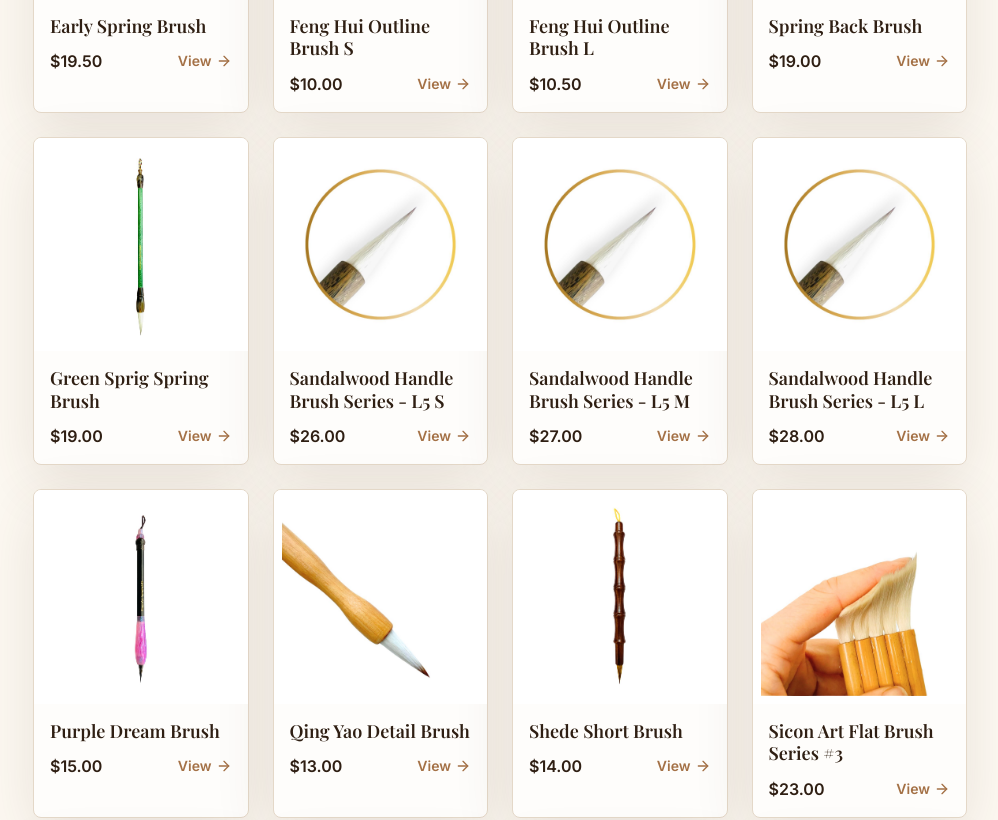
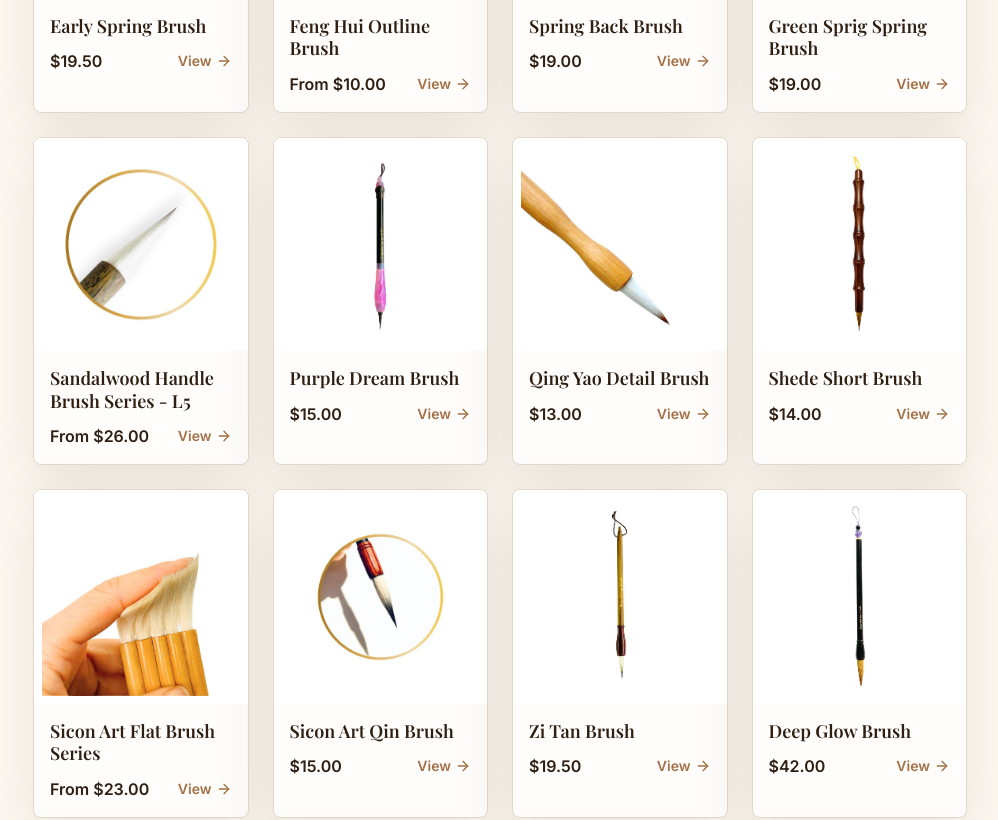
Before and after one commit to Dinu-Sri/siconart-commerce, a Next.js app: page /en/shop in a window 1280 px wide. Shown: the part 1820-2640 px from the top of the page, without its empty margins (281-1279 px from the left). Built offline with nearby package versions, Linux system fonts and the light colour scheme; a web font is replaced by a local one.

Commit message:
Group same brushes of different sizes into product variants.

```diff
--- a/src/app/[locale]/products/[slug]/page.tsx
+++ b/src/app/[locale]/products/[slug]/page.tsx
@@ -1,19 +1,21 @@
 import Link from "next/link";
-import { notFound } from "next/navigation";
+import { notFound, redirect } from "next/navigation";
 import { CheckCircle2, MessageCircle } from "lucide-react";
 import { getLocale, getTranslations, setRequestLocale } from "next-intl/server";
-import { formatProductPrice, getProduct, isPurchasable, products } from "@/data/products";
+import { getProduct, products } from "@/data/products";
 import type { Locale } from "@/i18n/routing";
 import { localeHref } from "@/lib/nav";
 import { pickCardThumbnail, withProductImages } from "@/lib/product-images";
 import { Button } from "@/components/ui/button";
 import { ProductCard } from "@/components/storefront/product-card";
 import { ProductGallery } from "@/components/storefront/product-gallery";
-import { AddToCartButton } from "@/components/commerce/add-to-cart-button";
-import { OrderMinimumProgress } from "@/components/commerce/order-minimum-progress";
+import { ProductPurchase } from "@/components/commerce/product-purchase";
 
 export function generateStaticParams() {
-  return products.map((product) => ({ slug: product.slug }));
+  return products.flatMap((product) => [
+    { slug: product.slug },
+    ...(product.legacySlugs ?? []).map((legacySlug) => ({ slug: legacySlug }))
+  ]);
 }
 
 export default async function ProductPage({
@@ -27,8 +29,10 @@ export default async function ProductPage({
   const t = await getTranslations("product");
   const catalogProduct = getProduct(slug);
   if (!catalogProduct) notFound();
+  if (catalogProduct.slug !== slug) {
+    redirect(localeHref(activeLocale, `/products/${catalogProduct.slug}`));
+  }
   const product = withProductImages(catalogProduct);
-  const purchasable = isPurchasable(product);
 
   const related = products
     .filter((item) => item.slug !== product.slug && item.uses.some((use) => product.uses.includes(use)))
@@ -43,30 +47,11 @@ export default async function ProductPage({
         <div>
           <p className="eyebrow">{product.category}</p>
           <h1 className="mt-3 font-serif text-5xl font-semibold">{product.name}</h1>
-          <p className="mt-4 text-2xl font-semibold">{formatProductPrice(product.priceCents, product.currency)}</p>
           <p className="mt-5 text-lg leading-8 text-muted-foreground">{product.description}</p>
 
-          {product.variants && (
-            <div className="mt-7">
-              <h2 className="text-sm font-bold uppercase tracking-[0.18em] text-muted-foreground">{t("options")}</h2>
-              <div className="mt-3 flex flex-wrap gap-3">
-                {product.variants.map((variant) => (
-                  <span key={variant.sku} className="rounded-full border bg-surface px-4 py-2 text-sm font-semibold">
-                    {variant.name} - {formatProductPrice(variant.priceCents)}
-                  </span>
-                ))}
-              </div>
-            </div>
-          )}
+          <ProductPurchase product={product} addLabel={t("addToCart")} />
 
-          <div className="mt-8 flex flex-col gap-3 sm:flex-row">
-            {purchasable ? (
-              <AddToCartButton sku={product.sku} label={t("addToCart")} />
-            ) : (
-              <Button type="button" size="lg" disabled>
-                Coming soon
-              </Button>
-            )}
+          <div className="mt-3">
             <Button asChild variant="secondary" size="lg">
               <Link href={localeHref(activeLocale, "/contact")}>
                 <MessageCircle className="h-5 w-5" />
@@ -74,12 +59,6 @@ export default async function ProductPage({
               </Link>
             </Button>
           </div>
-
-          {purchasable && (
-            <div className="mt-4">
-              <OrderMinimumProgress amountCents={product.priceCents} />
-            </div>
-          )}
 
           <div className="mt-8 grid gap-3 sm:grid-cols-3">
             {["handmade", "secure", "returns"].map((key) => (
--- /dev/null
+++ b/src/components/commerce/product-purchase.tsx
@@ -0,0 +1,62 @@
+"use client";
+
+import { useMemo, useState } from "react";
+import type { Product } from "@/data/products";
+import { formatProductPrice, isPurchasable } from "@/data/products";
+import { AddToCartButton } from "@/components/commerce/add-to-cart-button";
+import { OrderMinimumProgress } from "@/components/commerce/order-minimum-progress";
+import { Button } from "@/components/ui/button";
+import { cn } from "@/lib/utils";
+
+export function ProductPurchase({ product, addLabel }: { product: Product; addLabel: string }) {
+  const variants = product.variants ?? [];
+  const [selectedSku, setSelectedSku] = useState(variants[0]?.sku ?? product.sku);
+  const selected = useMemo(
+    () => variants.find((variant) => variant.sku === selectedSku) ?? { sku: product.sku, name: product.name, priceCents: product.priceCents },
+    [product, selectedSku, variants]
+  );
+  const purchasable = isPurchasable(product) && selected.priceCents > 0;
+
+  return (
+    <div>
+      {variants.length > 0 && (
+        <div className="mt-7">
+          <h2 className="text-sm font-bold uppercase tracking-[0.18em] text-muted-foreground">Size</h2>
+          <div className="mt-3 flex flex-wrap gap-3">
+            {variants.map((variant) => (
+              <button
+                key={variant.sku}
+                type="button"
+                onClick={() => setSelectedSku(variant.sku)}
+                className={cn(
+                  "rounded-full border px-4 py-2 text-sm font-semibold transition",
+                  variant.sku === selectedSku ? "border-primary bg-primary text-primary-foreground" : "bg-surface hover:border-primary/50"
+                )}
+              >
+                {variant.name}
+              </button>
+            ))}
+          </div>
+        </div>
+      )}
+
+      <p className="mt-6 text-2xl font-semibold">{formatProductPrice(selected.priceCents, product.currency)}</p>
+
+      <div className="mt-8 flex flex-col gap-3 sm:flex-row">
+        {purchasable ? (
+          <AddToCartButton sku={selected.sku} label={addLabel} />
+        ) : (
+          <Button type="button" size="lg" disabled>
+            Coming soon
+          </Button>
+        )}
+      </div>
+
+      {purchasable && (
+        <div className="mt-4">
+          <OrderMinimumProgress amountCents={selected.priceCents} />
+        </div>
+      )}
+    </div>
+  );
+}
--- a/src/components/storefront/product-card.tsx
+++ b/src/components/storefront/product-card.tsx
@@ -3,7 +3,7 @@ import Link from "next/link";
 import { ArrowRight } from "lucide-react";
 import type { Locale } from "@/i18n/routing";
 import type { Product } from "@/data/products";
-import { formatProductPrice, isPurchasable } from "@/data/products";
+import { formatCardPrice, isPurchasable } from "@/data/products";
 import { localeHref } from "@/lib/nav";
 
 export function ProductCard({
@@ -36,7 +36,7 @@ export function ProductCard({
         <h3 className="font-serif text-lg font-semibold leading-tight">{product.name}</h3>
         <div className="mt-3 flex items-center justify-between gap-3">
           <span className={`font-semibold ${purchasable ? "" : "text-primary"}`}>
-            {formatProductPrice(product.priceCents, product.currency)}
+            {formatCardPrice(product)}
           </span>
           <span className="inline-flex items-center gap-1 text-sm font-semibold text-primary">
             View <ArrowRight className="h-4 w-4" />
--- a/src/data/products.ts
+++ b/src/data/products.ts
@@ -25,6 +25,8 @@ export type Product = {
   featured?: boolean;
   /** ISO date the product was added to the public catalog. Newer dates appear in New Arrivals. */
   addedAt?: string;
+  legacySlugs?: string[];
+  imageFolders?: string[];
   variants?: Array<{
     sku: string;
     name: string;
@@ -397,12 +399,12 @@ export const products: Product[] = [
     }
   },
   {
-    sku: "SA-19-S",
-    slug: "feng-hui-outline-brush-s",
-    name: "Feng Hui Outline Brush S",
+    sku: "SA-19",
+    slug: "feng-hui-outline-brush",
+    name: "Feng Hui Outline Brush",
     category: "Detail Brushes",
     summary: "A fine-control brush for precise lines, finishing marks, edges, and expressive detail work.",
-    description: "Feng Hui Outline Brush S is designed for fine marks, edges, lettering, branches, figures, and finishing details. It gives watercolor artists a focused point and responsive control for the final moments of a painting.",
+    description: "Feng Hui Outline Brush is designed for fine marks, edges, lettering, branches, figures, and finishing details. It gives watercolor artists a focused point and responsive control for the final moments of a painting.",
     priceCents: 1000,
     currency: "USD",
     images: ["/products/feng-hui-outline-brush-s/feature.jpg"],
@@ -410,27 +412,12 @@ export const products: Product[] = [
     handle: "short",
     feel: "springy",
     level: "beginner",
-    specs: {
-      "Best for": "Fine detail, edges, line work",
-      "Brush type": "Detail Brushes",
-      "Handle": "Short handle",
-      "Feel": "Springy"
-    }
-  },
-  {
-    sku: "SA-19-L",
-    slug: "feng-hui-outline-brush-l",
-    name: "Feng Hui Outline Brush L",
-    category: "Detail Brushes",
-    summary: "A fine-control brush for precise lines, finishing marks, edges, and expressive detail work.",
-    description: "Feng Hui Outline Brush L is designed for fine marks, edges, lettering, branches, figures, and finishing details. It gives watercolor artists a focused point and responsive control for the final moments of a painting.",
-    priceCents: 1050,
-    currency: "USD",
-    images: ["/products/feng-hui-outline-brush-l/feature.jpg"],
-    uses: ["detail", "line-and-wash"],
-    handle: "short",
-    feel: "springy",
-    level: "beginner",
+    legacySlugs: ["feng-hui-outline-brush-s", "feng-hui-outline-brush-l"],
+    imageFolders: ["feng-hui-outline-brush-s", "feng-hui-outline-brush-l"],
+    variants: [
+      { sku: "SA-19-S", name: "S", priceCents: 1000, image: "/products/feng-hui-outline-brush-s/feature.jpg" },
+      { sku: "SA-19-L", name: "L", priceCents: 1050, image: "/products/feng-hui-outline-brush-l/feature.jpg" }
+    ],
     specs: {
       "Best for": "Fine detail, edges, line work",
       "Brush type": "Detail Brushes",
@@ -481,12 +468,12 @@ export const products: Product[] = [
     }
   },
   {
-    sku: "SA-35-S",
-    slug: "sandalwood-handle-brush-series-l5-s",
-    name: "Sandalwood Handle Brush Series - L5 S",
+    sku: "SA-35",
+    slug: "sandalwood-handle-brush-series-l5",
+    name: "Sandalwood Handle Brush Series - L5",
     category: "Master Grade Brushes",
     summary: "A refined Sicon Art brush for expressive watercolor control, generous water holding, and studio work.",
-    description: "Sandalwood Handle Brush Series - L5 S is a refined brush for artists who want expressive range, water control, and a more distinctive traditional brush character. It is suited to studio work, washes, details, and confident watercolor handling.",
+    description: "Sandalwood Handle Brush Series - L5 is a refined brush for artists who want expressive range, water control, and a more distinctive traditional brush character. It is suited to studio work, washes, details, and confident watercolor handling.",
     priceCents: 2600,
     currency: "USD",
     images: ["/products/sandalwood-handle-brush-series-l5-s/feature.jpg"],
@@ -494,48 +481,21 @@ export const products: Product[] = [
     handle: "long",
     feel: "balanced",
     level: "professional",
-    specs: {
-      "Best for": "Expressive watercolor and studio work",
-      "Brush type": "Master Grade Brushes",
-      "Handle": "Long handle",
-      "Feel": "Balanced"
-    }
-  },
-  {
-    sku: "SA-35-M",
-    slug: "sandalwood-handle-brush-series-l5-m",
-    name: "Sandalwood Handle Brush Series - L5 M",
-    category: "Master Grade Brushes",
-    summary: "A refined Sicon Art brush for expressive watercolor control, generous water holding, and studio work.",
-    description: "Sandalwood Handle Brush Series - L5 M is a refined brush for artists who want expressive range, water control, and a more distinctive traditional brush character. It is suited to studio work, washes, details, and confident watercolor handling.",
-    priceCents: 2700,
-    currency: "USD",
-    images: ["/products/sandalwood-handle-brush-series-l5-m/feature.jpg"],
-    uses: ["wash", "studio", "detail"],
-    handle: "long",
-    feel: "balanced",
-    level: "professional",
-    specs: {
-      "Best for": "Expressive watercolor and studio work",
-      "Brush type": "Master Grade Brushes",
-      "Handle": "Long handle",
-      "Feel": "Balanced"
-    }
-  },
-  {
-    sku: "SA-35-L",
-    slug: "sandalwood-handle-brush-series-l5-l",
-    name: "Sandalwood Handle Brush Series - L5 L",
-    category: "Master Grade Brushes",
-    summary: "A refined Sicon Art brush for expressive watercolor control, generous water holding, and studio work.",
-    description: "Sandalwood Handle Brush Series - L5 L is a refined brush for artists who want expressive range, water control, and a more distinctive traditional brush character. It is suited to studio work, washes, details, and confident watercolor handling.",
-    priceCents: 2800,
-    currency: "USD",
-    images: ["/products/sandalwood-handle-brush-series-l5-l/feature.jpg"],
-    uses: ["wash", "studio", "detail"],
-    handle: "long",
-    feel: "balanced",
-    level: "professional",
+    legacySlugs: [
+      "sandalwood-handle-brush-series-l5-s",
+      "sandalwood-handle-brush-series-l5-m",
+      "sandalwood-handle-brush-series-l5-l"
+    ],
+    imageFolders: [
+      "sandalwood-handle-brush-series-l5-s",
+      "sandalwood-handle-brush-series-l5-m",
+      "sandalwood-handle-brush-series-l5-l"
+    ],
+    variants: [
+      { sku: "SA-35-S", name: "S", priceCents: 2600, image: "/products/sandalwood-handle-brush-series-l5-s/feature.jpg" },
+      { sku: "SA-35-M", name: "M", priceCents: 2700, image: "/products/sandalwood-handle-brush-series-l5-m/feature.jpg" },
+      { sku: "SA-35-L", name: "L", priceCents: 2800, image: "/products/sandalwood-handle-brush-series-l5-l/feature.jpg" }
+    ],
     specs: {
       "Best for": "Expressive watercolor and studio work",
       "Brush type": "Master Grade Brushes",
@@ -608,12 +568,12 @@ export const products: Product[] = [
     }
   },
   {
-    sku: "SA-11#3",
-    slug: "sicon-art-flat-brush-series-3",
-    name: "Sicon Art Flat Brush Series #3",
+    sku: "SA-11",
+    slug: "sicon-art-flat-brush-series",
+    name: "Sicon Art Flat Brush Series",
     category: "Flat Brushes",
     summary: "A handcrafted flat brush for crisp edges, broad strokes, and controlled watercolor shapes.",
-    description: "Sicon Art Flat Brush Series #3 helps artists build clean edges, broader passages, architectural shapes, and controlled washes. It is a useful Sicon Art option for painters who want a different mark from pointed round brushes.",
+    description: "Sicon Art Flat Brush Series helps artists build clean edges, broader passages, architectural shapes, and controlled washes. It is a useful Sicon Art option for painters who want a different mark from pointed round brushes.",
     priceCents: 2300,
     currency: "USD",
     images: ["/products/sicon-art-flat-brush-series-3/feature.jpg"],
@@ -621,48 +581,13 @@ export const products: Product[] = [
     handle: "short",
     feel: "springy",
     level: "enthusiast",
-    specs: {
-      "Best for": "Flat washes, edges, shapes",
-      "Brush type": "Flat Brushes",
-      "Handle": "Short handle",
-      "Feel": "Springy"
-    }
-  },
-  {
-    sku: "SA-11#5",
-    slug: "sicon-art-flat-brush-series-5",
-    name: "Sicon Art Flat Brush Series #5",
-    category: "Flat Brushes",
-    summary: "A handcrafted flat brush for crisp edges, broad strokes, and controlled watercolor shapes.",
-    description: "Sicon Art Flat Brush Series #5 helps artists build clean edges, broader passages, architectural shapes, and controlled washes. It is a useful Sicon Art option for painters who want a different mark from pointed round brushes.",
-    priceCents: 2900,
-    currency: "USD",
-    images: ["/products/sicon-art-flat-brush-series-5/feature.jpg"],
-    uses: ["flat", "wash", "sketching"],
-    handle: "short",
-    feel: "springy",
-    level: "enthusiast",
-    specs: {
-      "Best for": "Flat washes, edges, shapes",
-      "Brush type": "Flat Brushes",
-      "Handle": "Short handle",
-      "Feel": "Springy"
-    }
-  },
-  {
-    sku: "SA-11#7",
-    slug: "sicon-art-flat-brush-series-7",
-    name: "Sicon Art Flat Brush Series #7",
-    category: "Flat Brushes",
-    summary: "A handcrafted flat brush for crisp edges, broad strokes, and controlled watercolor shapes.",
-    description: "Sicon Art Flat Brush Series #7 helps artists build clean edges, broader passages, architectural shapes, and controlled washes. It is a useful Sicon Art option for painters who want a different mark from pointed round brushes.",
-    priceCents: 3200,
-    currency: "USD",
-    images: ["/products/sicon-art-flat-brush-series-7/feature.jpg"],
-    uses: ["flat", "wash", "sketching"],
-    handle: "short",
-    feel: "springy",
-    level: "enthusiast",
+    legacySlugs: ["sicon-art-flat-brush-series-3", "sicon-art-flat-brush-series-5", "sicon-art-flat-brush-series-7"],
+    imageFolders: ["sicon-art-flat-brush-series-3", "sicon-art-flat-brush-series-5", "sicon-art-flat-brush-series-7"],
+    variants: [
+      { sku: "SA-11#3", name: "#3", priceCents: 2300, image: "/products/sicon-art-flat-brush-series-3/feature.jpg" },
+      { sku: "SA-11#5", name: "#5", priceCents: 2900, image: "/products/sicon-art-flat-brush-series-5/feature.jpg" },
+      { sku: "SA-11#7", name: "#7", priceCents: 3200, image: "/products/sicon-art-flat-brush-series-7/feature.jpg" }
+    ],
     specs: {
       "Best for": "Flat washes, edges, shapes",
       "Brush type": "Flat Brushes",
@@ -798,12 +723,12 @@ export const products: Product[] = [
     }
   },
   {
-    sku: "SA-32-S",
-    slug: "suhan-brush-s",
-    name: "SuHan Brush  S",
+    sku: "SA-32",
+    slug: "suhan-brush",
+    name: "SuHan Brush",
     category: "Master Grade Brushes",
     summary: "A refined Sicon Art brush for expressive watercolor control, generous water holding, and studio work.",
-    description: "SuHan Brush  S is a refined brush for artists who want expressive range, water control, and a more distinctive traditional brush character. It is suited to studio work, washes, details, and confident watercolor handling.",
+    description: "SuHan Brush is a refined brush for artists who want expressive range, water control, and a more distinctive traditional brush character. It is suited to studio work, washes, details, and confident watercolor handling.",
     priceCents: 2400,
     currency: "USD",
     images: ["/products/suhan-brush-s/feature.jpg"],
@@ -811,48 +736,13 @@ export const products: Product[] = [
     handle: "long",
     feel: "balanced",
     level: "professional",
-    specs: {
-      "Best for": "Expressive watercolor and studio work",
-      "Brush type": "Master Grade Brushes",
-      "Handle": "Long handle",
-      "Feel": "Balanced"
-    }
-  },
-  {
-    sku: "SA-32-M",
-    slug: "suhan-brush-m",
-    name: "SuHan Brush  M",
-    category: "Master Grade Brushes",
-    summary: "A refined Sicon Art brush for expressive watercolor control, generous water holding, and studio work.",
-    description: "SuHan Brush  M is a refined brush for artists who want expressive range, water control, and a more distinctive traditional brush character. It is suited to studio work, washes, details, and confident watercolor handling.",
-    priceCents: 2600,
-    currency: "USD",
-    images: ["/products/suhan-brush-m/feature.jpg"],
-    uses: ["wash", "studio", "detail"],
-    handle: "long",
-    feel: "balanced",
-    level: "professional",
-    specs: {
-      "Best for": "Expressive watercolor and studio work",
-      "Brush type": "Master Grade Brushes",
-      "Handle": "Long handle",
-      "Feel": "Balanced"
-    }
-  },
-  {
-    sku: "SA-32-L",
-    slug: "suhan-brush-l",
-    name: "SuHan Brush  L",
-    category: "Master Grade Brushes",
-    summary: "A refined Sicon Art brush for expressive watercolor control, generous water holding, and studio work.",
-    description: "SuHan Brush  L is a refined brush for artists who want expressive range, water control, and a more distinctive traditional brush character. It is suited to studio work, washes, details, and confident watercolor handling.",
-    priceCents: 2600,
-    currency: "USD",
-    images: ["/products/suhan-brush-l/feature.jpg"],
-    uses: ["wash", "studio", "detail"],
-    handle: "long",
-    feel: "balanced",
-    level: "professional",
+    legacySlugs: ["suhan-brush-s", "suhan-brush-m", "suhan-brush-l"],
+    imageFolders: ["suhan-brush-s", "suhan-brush-m", "suhan-brush-l"],
+    variants: [
+      { sku: "SA-32-S", name: "S", priceCents: 2400, image: "/products/suhan-brush-s/feature.jpg" },
+      { sku: "SA-32-M", name: "M", priceCents: 2600, image: "/products/suhan-brush-m/feature.jpg" },
+      { sku: "SA-32-L", name: "L", priceCents: 2600, image: "/products/suhan-brush-l/feature.jpg" }
+    ],
     specs: {
       "Best for": "Expressive watercolor and studio work",
       "Brush type": "Master Grade Brushes",
@@ -1161,7 +1051,7 @@ export const products: Product[] = [
 export const categories = Array.from(new Set(products.map((product) => product.category)));
 
 export function getProduct(slug: string) {
-  return products.find((product) => product.slug === slug);
+  return products.find((product) => product.slug === slug || product.legacySlugs?.includes(slug));
 }
 
 export function formatPrice(cents: number, currency = "USD") {
@@ -1175,7 +1065,18 @@ export function formatProductPrice(cents: number, currency = "USD") {
   return cents > 0 ? formatPrice(cents, currency) : "Coming soon";
 }
 
-export function isPurchasable(product: Pick<Product, "priceCents">) {
+export function formatCardPrice(product: Product) {
+  const prices = [product.priceCents, ...(product.variants ?? []).map((variant) => variant.priceCents)].filter(
+    (cents) => cents > 0
+  );
+  if (prices.length === 0) return "Coming soon";
+  const min = Math.min(...prices);
+  const max = Math.max(...prices);
+  return min === max ? formatPrice(min, product.currency) : `From ${formatPrice(min, product.currency)}`;
+}
+
+export function isPurchasable(product: Pick<Product, "priceCents" | "variants">) {
+  if ((product.variants ?? []).some((variant) => variant.priceCents > 0)) return true;
   return product.priceCents > 0;
 }
 
--- a/src/lib/product-images.ts
+++ b/src/lib/product-images.ts
@@ -26,23 +26,31 @@ function unique(urls: Array<string | undefined>) {
   return [...new Set(urls.filter((url): url is string => Boolean(url)))];
 }
 
-export function resolveProductImages(product: { slug: string; images: string[] }) {
-  const dir = path.join(PUBLIC_DIR, "products", product.slug);
-  const rootImages = listImages(dir);
-  const featureFile = rootImages.find((file) => path.parse(file).name.toLowerCase() === "feature");
-  const galleryFiles = [
-    ...rootImages.filter((file) => path.parse(file).name.toLowerCase() !== "feature"),
-    ...listImages(path.join(dir, "gallery"))
-  ];
+export function resolveProductImages(product: { slug: string; images: string[]; imageFolders?: string[] }) {
+  const folders = product.imageFolders?.length ? product.imageFolders : [product.slug];
+  const featureFiles: string[] = [];
+  const galleryFiles: string[] = [];
 
-  const featureUrl = featureFile ? publicUrl(featureFile) : product.images[0];
+  for (const folder of folders) {
+    const dir = path.join(PUBLIC_DIR, "products", folder);
+    const rootImages = listImages(dir);
+    const featureFile = rootImages.find((file) => path.parse(file).name.toLowerCase() === "feature");
+    if (featureFile) featureFiles.push(featureFile);
+    galleryFiles.push(
+      ...rootImages.filter((file) => path.parse(file).name.toLowerCase() !== "feature"),
+      ...listImages(path.join(dir, "gallery"))
+    );
+  }
+
+  const featureUrl = featureFiles[0] ? publicUrl(featureFiles[0]) : product.images[0];
   const galleryUrls = galleryFiles.map(publicUrl);
-  const fallbackGallery = featureFile ? [] : product.images.slice(1);
+  const extraFeatures = featureFiles.slice(1).map(publicUrl);
+  const fallbackGallery = featureFiles[0] ? [] : product.images.slice(1);
 
-  return unique([featureUrl, ...galleryUrls, ...fallbackGallery]);
+  return unique([featureUrl, ...galleryUrls, ...extraFeatures, ...fallbackGallery]);
 }
 
-export function withProductImages<T extends { slug: string; images: string[] }>(product: T): T {
+export function withProductImages<T extends { slug: string; images: string[]; imageFolders?: string[] }>(product: T): T {
   return { ...product, images: resolveProductImages(product) };
 }
 
```
Also changed, not shown: prisma/seed.cjs (+24 -8 lines).
